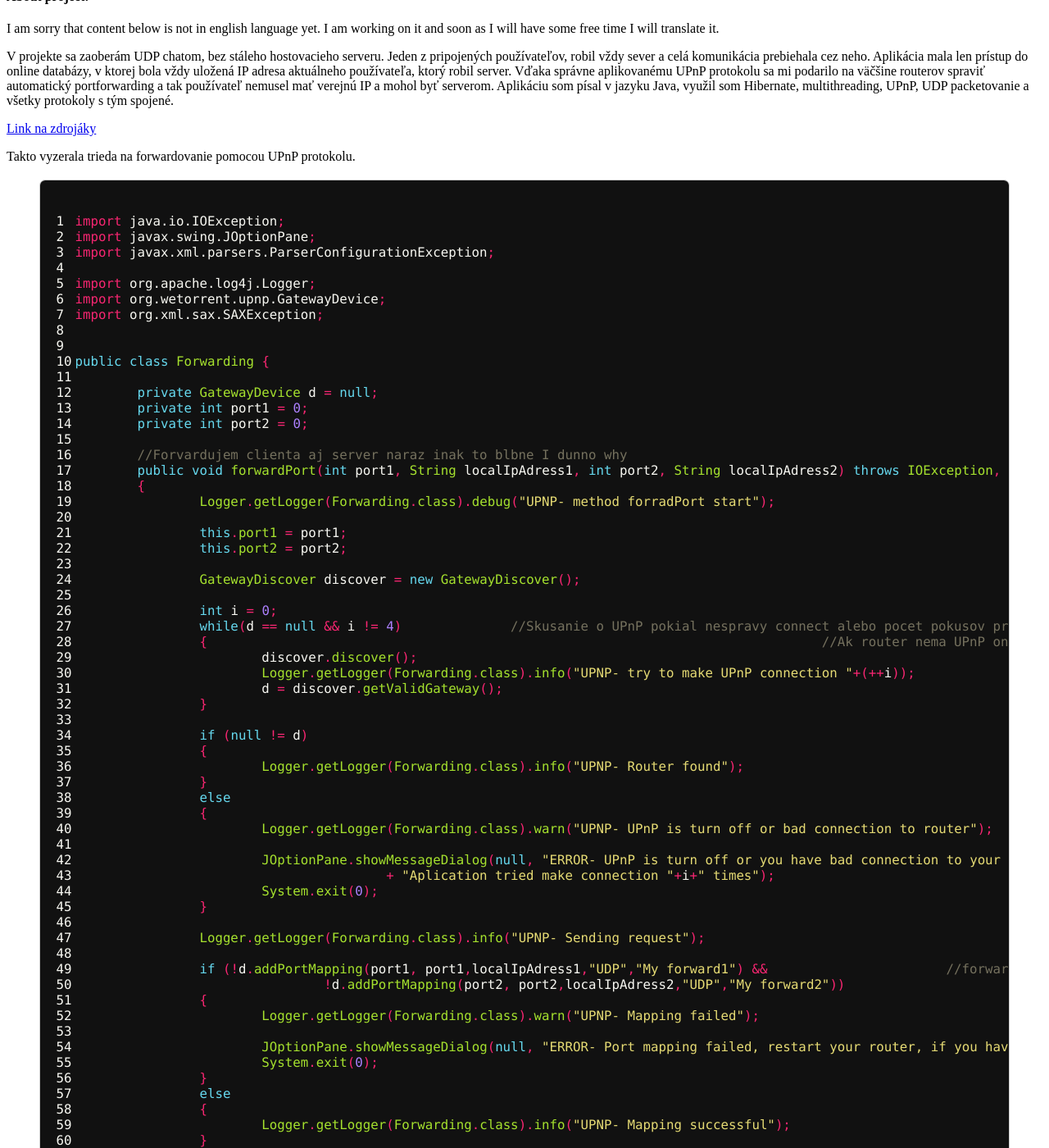
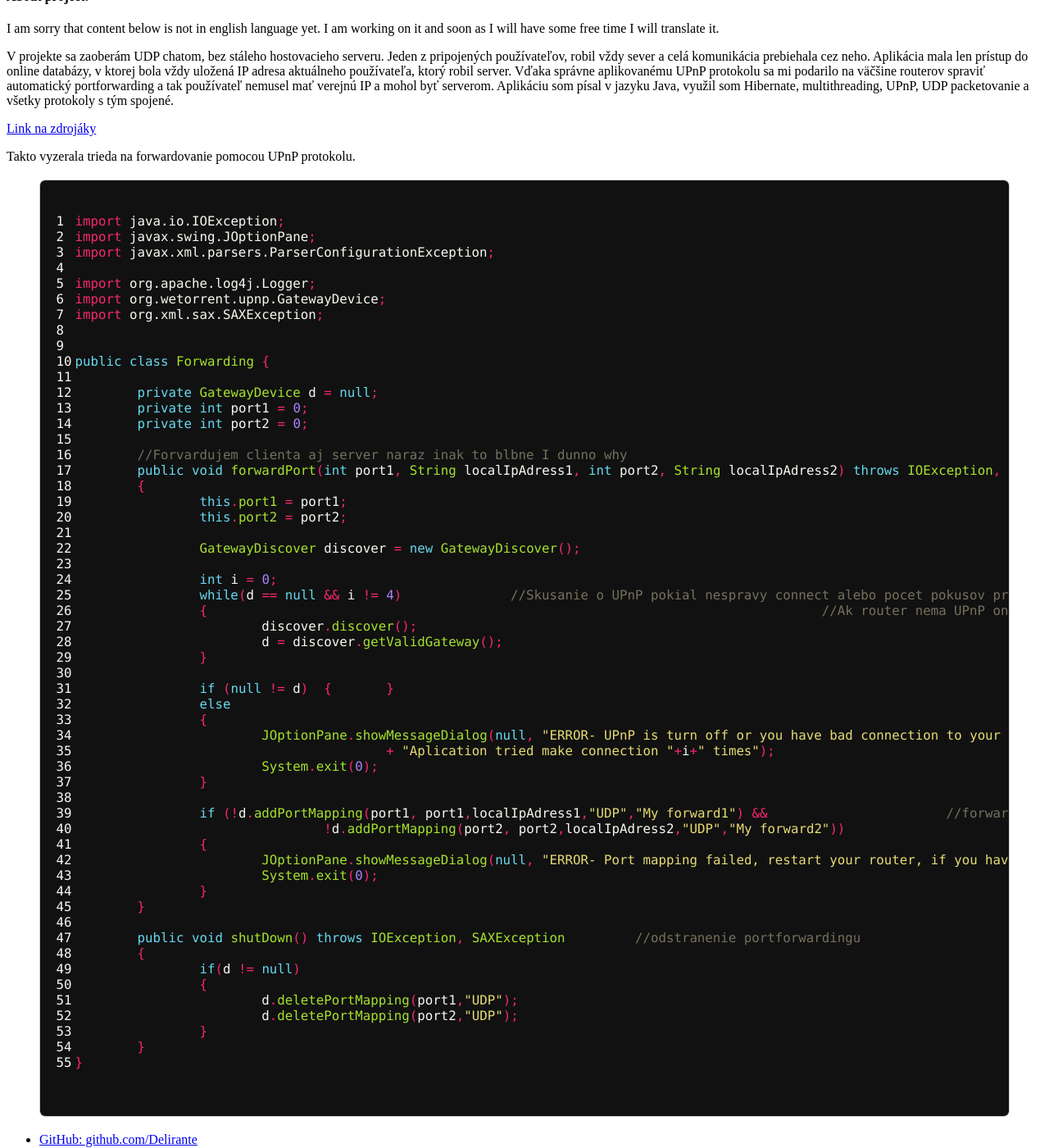
Before and after one commit to Delirante/Delirante.github.io, a Jekyll site: the page built from _collProjects/udpchat.md, in a window 1280 px wide and 1400 px high, scrolled down 260 px. Shown: the whole window at 82% size. Built offline with Jekyll 4.4.1, drawn with Linux system fonts in a browser that asks for light colours; some of the changed text lies outside the part shown.

Commit message:
Update udpchat.md

```diff
--- a/_collProjects/udpchat.md
+++ b/_collProjects/udpchat.md
@@ -13,7 +13,6 @@ V projekte sa zaoberám UDP chatom, bez stáleho hostovacieho serveru. Jeden z p
 <a href="/">Link na zdrojáky</a>
 
 Takto vyzerala trieda na forwardovanie pomocou UPnP protokolu.
-
 
 
 {% highlight java linenos %}
@@ -36,8 +35,6 @@ public class Forwarding {
 	//Forvardujem clienta aj server naraz inak to blbne I dunno why
 	public void forwardPort(int port1, String localIpAdress1, int port2, String localIpAdress2) throws IOException, SAXException, ParserConfigurationException
 	{
-		Logger.getLogger(Forwarding.class).debug("UPNP- method forradPort start");
-
 		this.port1 = port1;
 		this.port2 = port2;
 
@@ -47,54 +44,32 @@ public class Forwarding {
 		while(d == null && i != 4)		//Skusanie o UPnP pokial nespravy connect alebo pocet pokusov presiahol 4
 		{										//Ak router nema UPnP on alebo je blby tak v zivote nespravy forwarding
 			discover.discover();
-			Logger.getLogger(Forwarding.class).info("UPNP- try to make UPnP connection "+(++i));
 			d = discover.getValidGateway();
 		}
 
-		if (null != d)
-		{
-			Logger.getLogger(Forwarding.class).info("UPNP- Router found");
-		}
+		if (null != d) 	{	}
 		else
 		{
-			Logger.getLogger(Forwarding.class).warn("UPNP- UPnP is turn off or bad connection to router");
-
 			JOptionPane.showMessageDialog(null, "ERROR- UPnP is turn off or you have bad connection to your router, try to connect directly. "
 					+ "Aplication tried make connection "+i+" times");
 			System.exit(0);
 		}
 
-		Logger.getLogger(Forwarding.class).info("UPNP- Sending request");
-
 		if (!d.addPortMapping(port1, port1,localIpAdress1,"UDP","My forward1") && 			//forward portov pre server aj clienta
 				!d.addPortMapping(port2, port2,localIpAdress2,"UDP","My forward2"))
 		{
-			Logger.getLogger(Forwarding.class).warn("UPNP- Mapping failed");
-
 			JOptionPane.showMessageDialog(null, "ERROR- Port mapping failed, restart your router, if you have still problem with this, buy better router");
 			System.exit(0);
 		}
-		else
-		{
-			Logger.getLogger(Forwarding.class).info("UPNP- Mapping successful");
-		}
-
-		Logger.getLogger(Forwarding.class).debug("UPNP- method forradPort end");
 	}
 
 	public void shutDown() throws IOException, SAXException		//odstranenie portforwardingu
 	{
-		Logger.getLogger(Forwarding.class).debug("UPNP- method shutDown start");
-
 		if(d != null)
 		{
 			d.deletePortMapping(port1,"UDP");
 			d.deletePortMapping(port2,"UDP");
-			Logger.getLogger(Forwarding.class).info("UPNP- Port mapping removed");
-			Logger.getLogger(Forwarding.class).info("UPNP- Stopping weupnp");
 		}
-
-		Logger.getLogger(Forwarding.class).debug("UPNP- method shutDown end");
 	}
 }
 {% endhighlight %}
```
